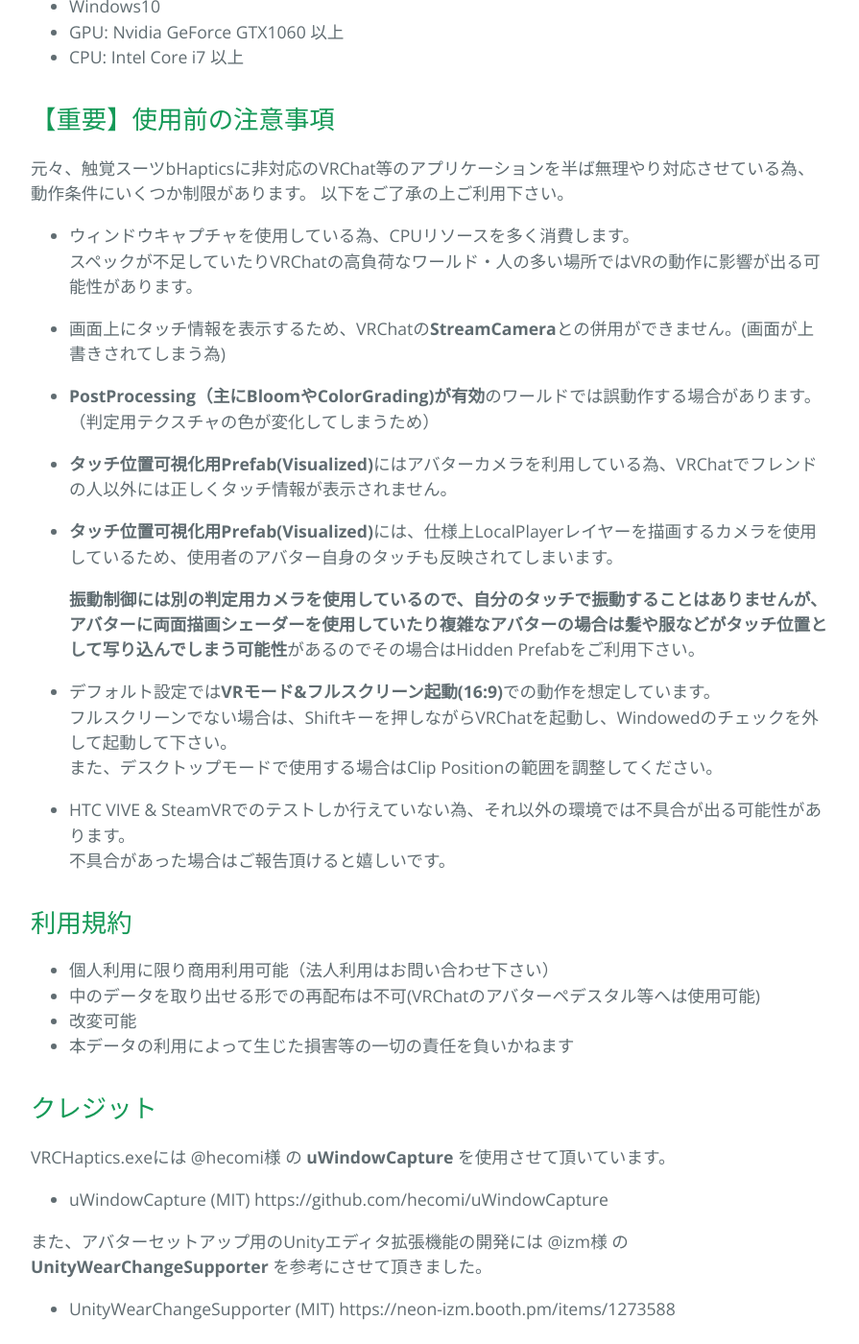
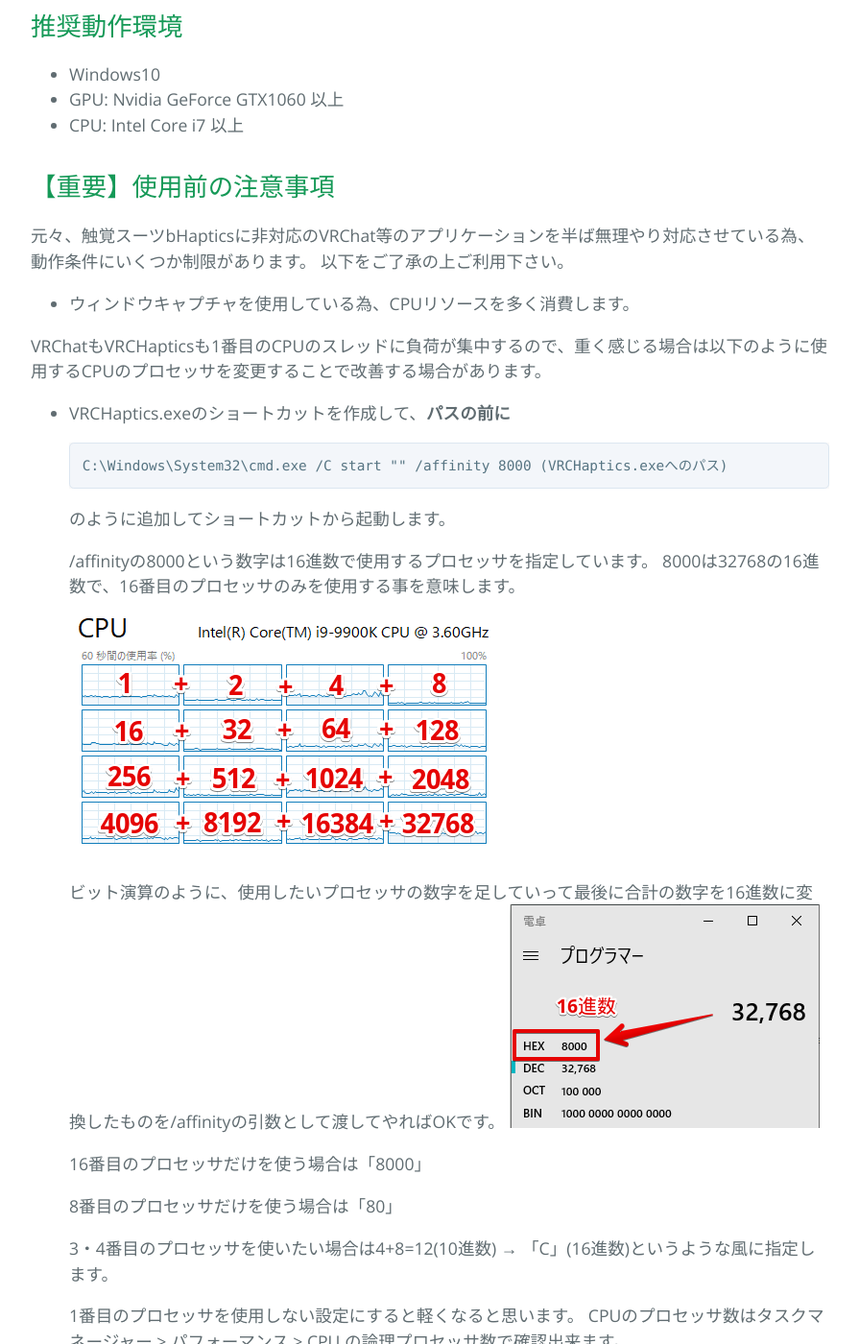
Before and after one commit to TsubokuLab/TsubokuLab.github.io, a Jekyll site: the page built from vrchaptics/index.md, in a window 1280 px wide and 1400 px high, scrolled down 18587 px. Shown: the whole window at 96% size, without its empty margins (192-1087 px from the left). Built offline with Jekyll 4.4.1, drawn with Linux system fonts in a browser that asks for light colours; some of the changed text lies outside the part shown.

Commit message:
CPUプロセッサの変更方法について追記

````diff
--- a/vrchaptics/index.md
+++ b/vrchaptics/index.md
@@ -39,6 +39,9 @@
 -----
 
 ## 概要
+
+VRCHaptics ソフトウェア配布場所：https://www.pixiv.net/fanbox/creator/5179544/post/371411
+※pixivFANBOX支援者限定
 
 bHaptics社の販売する触覚スーツ([https://www.bhaptics.com/](https://www.bhaptics.com/))をVRChat等のソフトと連動して動作させるためのソフトウェアです。
 VRChatアバターに設定するための各種PrefabとUnityエディター拡張スクリプトの専用アセット(UnityPackage)と共に使用します。
@@ -228,7 +231,33 @@
 以下をご了承の上ご利用下さい。
 
 * ウィンドウキャプチャを使用している為、CPUリソースを多く消費します。
-  スペックが不足していたりVRChatの高負荷なワールド・人の多い場所ではVRの動作に影響が出る可能性があります。
+
+VRChatもVRCHapticsも1番目のCPUのスレッドに負荷が集中するので、重く感じる場合は以下のように使用するCPUのプロセッサを変更することで改善する場合があります。
+
+  * VRCHaptics.exeのショートカットを作成して、**パスの前に**
+
+    ```
+    C:\Windows\System32\cmd.exe /C start "" /affinity 8000 (VRCHaptics.exeへのパス)
+    ```
+
+    のように追加してショートカットから起動します。
+
+    /affinityの8000という数字は16進数で使用するプロセッサを指定しています。
+    8000は32768の16進数で、16番目のプロセッサのみを使用する事を意味します。
+    ![CPU_affinity_02](images\CPU_affinity_02.png)
+
+    ビット演算のように、使用したいプロセッサの数字を足していって最後に合計の数字を16進数に変換したものを/affinityの引数として渡してやればOKです。
+    ![CPU_affinity_01](images\CPU_affinity_01.png)
+
+    16番目のプロセッサだけを使う場合は「8000」
+
+    8番目のプロセッサだけを使う場合は「80」
+
+    3・4番目のプロセッサを使いたい場合は4+8=12(10進数) → 「C」(16進数)というような風に指定します。
+
+    1番目のプロセッサを使用しない設定にすると軽くなると思います。
+    CPUのプロセッサ数はタスクマネージャー > パフォーマンス > CPU の論理プロセッサ数で確認出来ます。
+    ![CPU_affinity_03](images\CPU_affinity_03.png)
 
 * 画面上にタッチ情報を表示するため、VRChatの**StreamCamera**との併用ができません。(画面が上書きされてしまう為)
 
@@ -246,8 +275,6 @@
 
 * HTC VIVE & SteamVRでのテストしか行えていない為、それ以外の環境では不具合が出る可能性があります。
   不具合があった場合はご報告頂けると嬉しいです。
-
-
 
 ## 利用規約
 
````
Also changed, not shown: vrchaptics/images/CPU_affinity_01.png (added), vrchaptics/images/CPU_affinity_02.png (added), vrchaptics/images/CPU_affinity_03.png (added).
